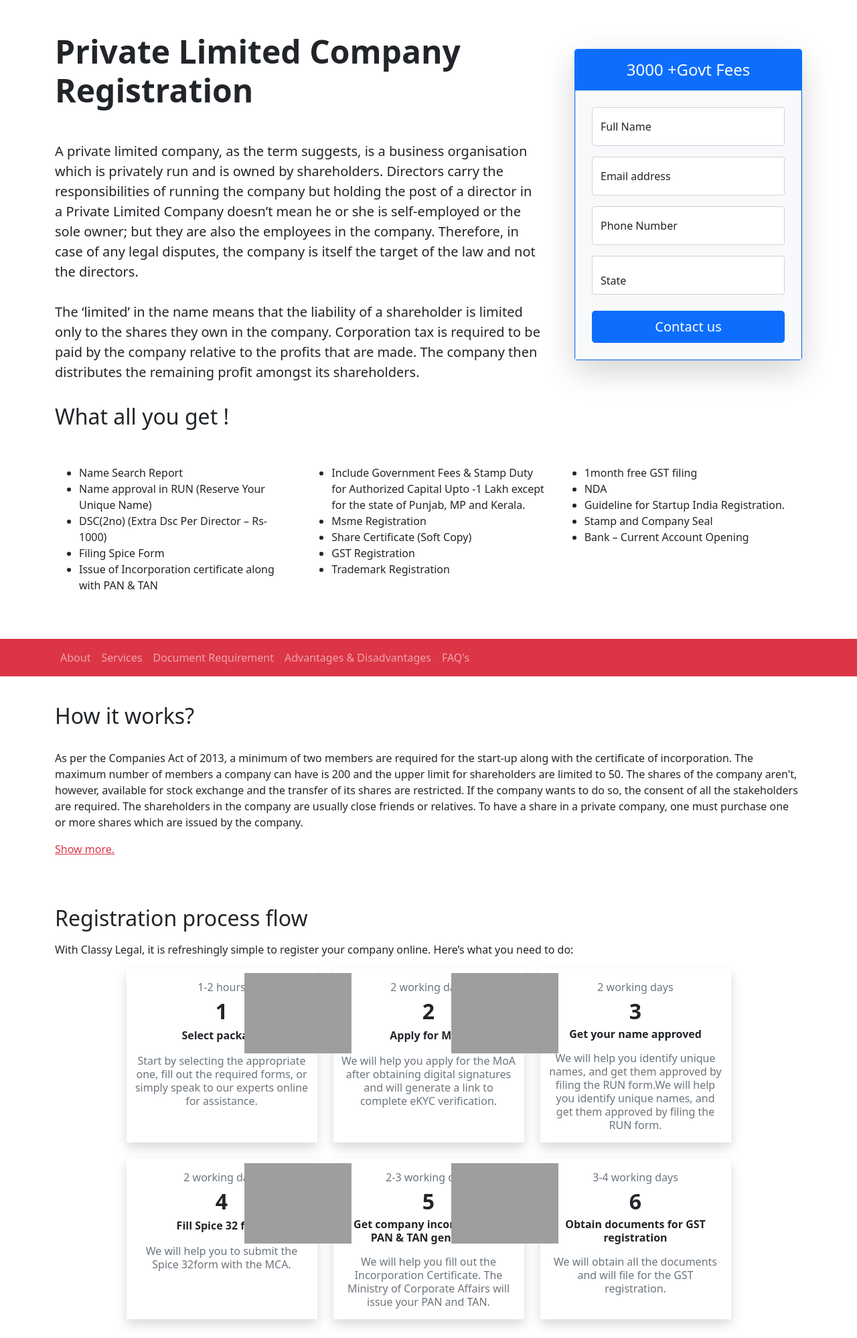
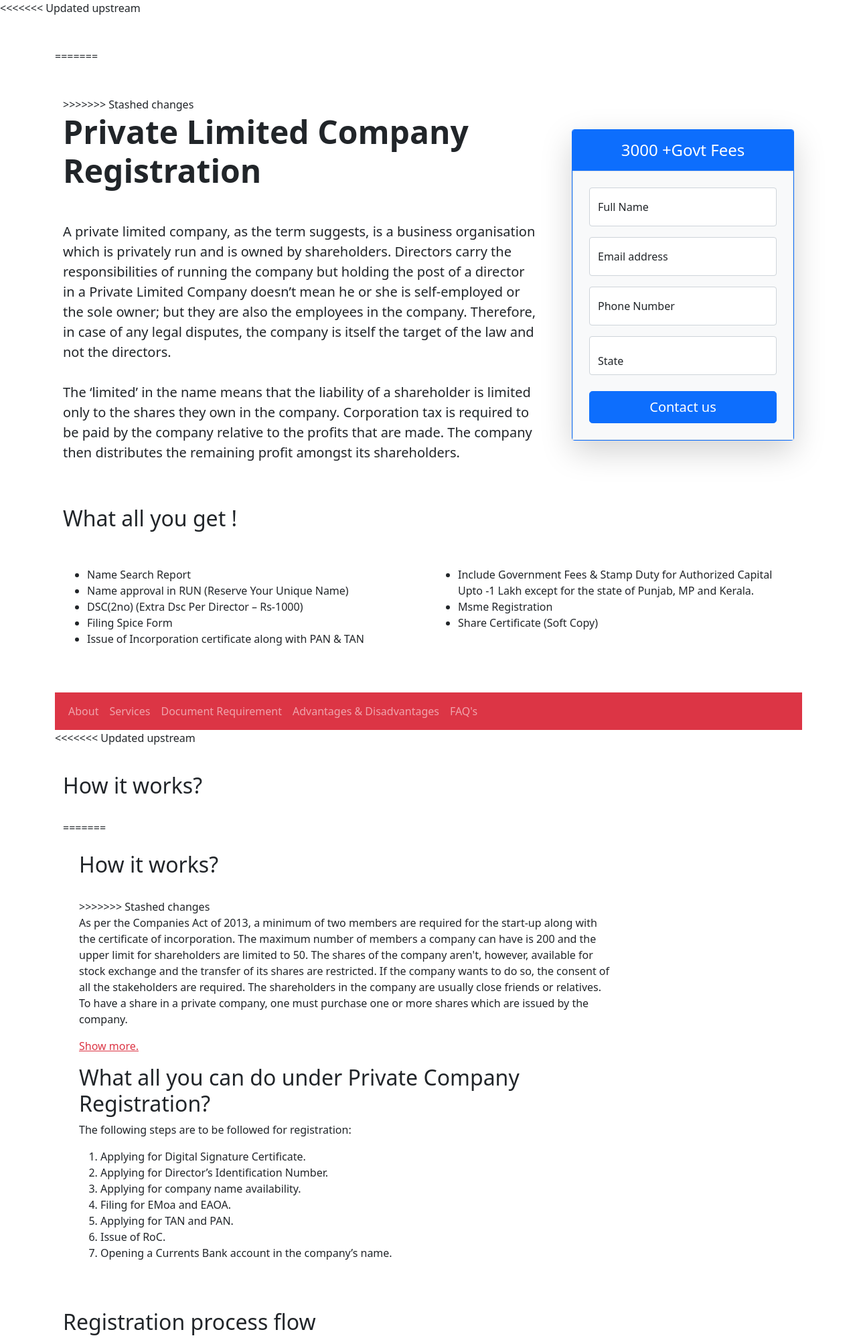
Before and after one commit to sohankanti17/ProjectClassy, a PHP site: page /pc_resgistration.php in a window 1280 px wide. Shown: the part 56-2054 px from the top of the page at 67% size. Run offline with PHP 8.4, Linux system fonts and the light colour scheme; some libraries are stand-ins or nearby versions; grey boxes are pictures that could not be loaded.

Commit message:
Left aligned

```diff
--- a/pc_resgistration.php
+++ b/pc_resgistration.php
@@ -19,7 +19,12 @@
 
         <!-- Actual page content starts from here -->
 
+<<<<<<< Updated upstream
         <div class="container mt-5">
+=======
+
+        <div class="container mt-5 mb-5">
+>>>>>>> Stashed changes
             <div class="row align-items-center g-lg-5">
                 <div class="col-lg-8 text-center text-lg-start">
                     <h2 class="display-5 fw-bold mb-5">Private Limited Company Registration</h2>
@@ -73,7 +78,7 @@
 
         <!-- Services section starts here -->
 
-        <div class="container mt-3 mb-5 ">
+        <div class="container mt-5 mb-5 ">
             <h2 class=" mb-5">What all you get !</h2>
             <div class="row p-1">
                 <div class="col-lg">
@@ -90,17 +95,6 @@
                         <li>Include Government Fees & Stamp Duty for Authorized Capital Upto -1 Lakh except for the state of Punjab, MP and Kerala.</li>
                         <li>Msme Registration</li>
                         <li>Share Certificate (Soft Copy)</li>
-                        <li>GST Registration</li>
-                        <li>Trademark Registration</li>
-                    </ul>
-                </div>
-                <div class="col-lg">
-                    <ul>
-                        <li>1month free GST filing</li>
-                        <li>NDA</li>
-                        <li>Guideline for Startup India Registration.</li>
-                        <li>Stamp and Company Seal</li>
-                        <li>Bank – Current Account Opening</li>
                     </ul>
                 </div>
             </div>
@@ -140,9 +134,17 @@
         <!-- Fixed navbar ends here -->
 
         <!-- About section starts here -->
+<<<<<<< Updated upstream
 
         <div class="container mt-3 py-4">
             <h2>How it works?</h2><br>
+=======
+
+        <div class="fluid-container ms-4 mt-4">
+            <div class="row">
+                <div class="col-9">
+                <h2>How it works?</h2><br>
+>>>>>>> Stashed changes
             <p>As per the Companies Act of 2013, a minimum of two members are required for the start-up along with the certificate of incorporation.
                 The maximum number of members a company can have is 200 and the upper limit for shareholders are limited to 50. The shares of the company
                  aren't, however, available for stock exchange and the transfer of its shares are restricted. If the company wants to do so, the consent
@@ -154,9 +156,34 @@
                     </a>
                 </p>
                 <div class="collapse" id="collapsePLC">
-                    <p> </p>
+                    <p>As per the Companies Act of 2013, a minimum of two members are required for the start-up along with the certificate of incorporation.
+                The maximum number of members a company can have is 200 and the upper limit for shareholders are limited to 50. The shares of the company
+                 aren't, however, available for stock exchange and the transfer of its shares are restricted. If the company wants to do so, the consent
+                  of all the stakeholders are required. The shareholders in the company are usually close friends or relatives. To have a share in a private
+                  company, one must purchase one or more shares which are issued by the company.</p>
+                </div>
+
+            <h2>What all you can do under Private Company Registration?</h2>
+            <p>The following steps are to be followed for registration:</p>
+            <ol>
+                <li>Applying for Digital Signature Certificate.</li>
+                <li>Applying for Director’s Identification Number.</li>
+                <li>Applying for company name availability.</li>
+                <li>Filing for EMoa and EAOA.</li>
+                <li>Applying for TAN and PAN.</li>
+                <li>Issue of RoC.</li>
+                <li>Opening a Currents Bank account in the company’s name.</li>
+            </ol>
+
+        </div>
+
+                </div>
+                <div class="col-3">
+
                 </div>
             </div>
+        </div>
+
 
         <!-- About section ends here -->
 
@@ -211,7 +238,9 @@
 
         <!-- Private Limited Company Registration Benefits starts here -->
 
-        <div class="container mt-5 mb-5 ">
+        <div class="fluid-container p-4">
+            <div class="row">
+                <div class="col-9">
                 <h2>Private Limited Company Registration Benefits</h2>
                     <p>Starting up a Private Limited Company has its down gains. Below are the benefits a private company enjoys:</p>
                     <ul class="mt-4">
@@ -229,6 +258,13 @@
                         </li>
                     </ul>
 
+
+                </div>
+                <div class="col-3">
+
+                </div>
+
+            </div>
         </div>
 
 
@@ -238,10 +274,13 @@
 
         <!-- Requirements section starts here -->
 
-        <div class="container mt-4">
+
+        <div class="fluid-container p-4">
+            <div class="row">
+                <div class="col-9">
                 <h2>Requirements for Registering your Business</h2>
         <div class="row mt-4">
-            <div class="col p-2">
+            <div class="col-4 p-2">
                 <div class="card align-items-center p-2 bg-light" style="height:100%">
                 <img src=".\assets\images\doc1.png" class="card-img-top mt-3" alt="..." style="height:50px; width:50px">
                     <div class="card-body">
@@ -253,7 +292,7 @@
                     </div>
                 </div>
             </div>
-            <div class="col p-2">
+            <div class="col-4 p-2">
                 <div class="card align-items-center bg-light p-2">
                 <img src=".\assets\images\doc2.png" class="card-img-top mt-3" alt="..." style="height:50px; width:50px">
                     <div class="card-body">
@@ -269,7 +308,7 @@
                     </div>
                 </div>
             </div>
-            <div class="col p-2">
+            <div class="col-4 p-2">
                 <div class="card align-items-center bg-light p-2" style="height:100%">
                 <img src=".\assets\images\doc3.png" class="card-img-top mt-3" alt="..." style="height:50px; width:50px">
                     <div class="card-body">
@@ -281,30 +320,41 @@
                     </div>
                 </div>
             </div>
+
+                </div>
+                <div class="col-3">
+
+                </div>
+
+            </div>
         </div>
 
         <!-- Requirement Section ends here -->
 
         <!-- Advantages & Disadvantages section starts here -->
 
-        <div class="container mt-3 py-3">
+        <div class="fluid-container p-4">
+            <div class="row">
+                <div class="col-9">
                 <h2 class="my-4 py-2 mb-4">Advantages & Disadvantages of Private Company Registration</h2>
-            <div class="row">
-                <div class="col-sm-12 col-md-6">
                 <h4 class="fw-normal mb-3">Advantages of Pvt Co. Registration</h4>
-                    <p><i class="fa fa-sack-dollar fa-2x pe-2"></i>No minimum capital</p>
-                    <p><i class="fa fa-house-chimney-window fa-2x pe-2"></i>Secure personal assets</p>
-                    <p><i class="fa fa-circle-minus fa-2x pe-2"></i>Best way to start business in India</p>
-                    <p><i class="fa fa-indian-rupee-sign fa-2x pe-2"></i>Raise funding whenever needed</p>
+                    <ol>
+                        <li> <p class="fw-bold">No Lower limit for startup-</p>  There’s no minimum amount that is required for starting a Private Company.</li>
+                        <li> <p class="fw-bold">Raising Funds- </p>Private Ltd. companies have a more professional status than a sole trader. It attracts investors who can provide funds for the growth of the company. </li>
+                        <li> <p class="fw-bold">Pvt. Ltd. Companies are FDI allowed- </p>Privately registered companies have the freedom of welcoming Foreign Direct Investments. </li>
+                    </ol>
+                <h4 class="fw-normal mb-3">Disadvantages of Pvt Co. Registration</h4>
+                    <ol>
+                        <li> <p class="fw-bold">Restrictions on stock exchanges</p> The obvious disadvantage of a private limited company is that it cannot sell its stocks publicly without the consent of all its members and shareholders. </li>
+                        <li> <p class="fw-bold">Limit on maximum number of shareholders-</p>The maximum numbers of shareholders a private company can accommodate is 50.</li>
+                        <li> <p class="fw-bold">Mandatory Compliances- </p>The company needs to maintain few obligations, failing to do which can result in fines worth large sums of money. For instance, the directors need to disclose their interests from time to time, file annual returns and maintain statutory registers with the Ministry of Corporate Affairs.  </li>
+                    </ol>
+
+                </div>
+                <div class="col-3">
+
                 </div>
 
-                <div class="col-sm-12 col-md-6">
-                    <h4 class="fw-normal mb-3">Disadvantages of Pvt Co. Registration</h4>
-                    <p><i class="fa fa-sack-dollar fa-2x pe-2"></i>Cannot accept deposits</p>
-                    <p><i class="fa fa-house-chimney-window fa-2x pe-2"></i>Strict compliances</p>
-                    <p><i class="fa fa-circle-minus fa-2x pe-2"></i>Yearly compliance cost</p>
-                    <p><i class="fa fa-indian-rupee-sign fa-2x pe-2"></i>Bank finance not available before 2 years</p>
-                </div>
             </div>
         </div>
 
@@ -312,65 +362,59 @@
 
         <!-- FAQ's section starts here -->
 
-        <div class="container mt-3 p-2 mb-3">
+        <div class="fluid-container">
+            <div class="row">
+                <div class="col-9">
                 <h2 class="mb-4">Frequently Asked Questions</h2>
             <div class="accordion accordion-flush">
                 <div class="accordion-item">
                     <h2 class="accordion-header" id="flush-headingOne">
                     <button class="accordion-button collapsed" type="button" data-bs-toggle="collapse" data-bs-target="#flush-collapseOne" aria-expanded="false" aria-controls="flush-collapseOne">
-                        Accordion Item #1
+                    1.	What is the Time and Cost of Private Company Registration?
                     </button>
                     </h2>
                     <div id="flush-collapseOne" class="accordion-collapse collapse" aria-labelledby="flush-headingOne" data-bs-parent="#accordionFlushExample">
-                    <div class="accordion-body">Placeholder content for this accordion, which is intended to demonstrate the <code>.accordion-flush</code> class. This is the first item's
-                    accordion body.</div>
+                    <div class="accordion-body">It usually takes around 10-15 days for registration after all the documents are submitted. The cost of registering a company as a Private Limited Company ranges from Rs. 6,000 to Rs. 30,000. This depends on the number of directors, members and few other factors. </div>
                     </div>
                 </div>
                 <div class="accordion-item">
                     <h2 class="accordion-header" id="flush-headingTwo">
                     <button class="accordion-button collapsed" type="button" data-bs-toggle="collapse" data-bs-target="#flush-collapseTwo" aria-expanded="false" aria-controls="flush-collapseTwo">
-                        Accordion Item #2
+                    2.	How to choose a company name for Private Company Registration?
                     </button>
                     </h2>
                     <div id="flush-collapseTwo" class="accordion-collapse collapse" aria-labelledby="flush-headingTwo" data-bs-parent="#accordionFlushExample">
-                    <div class="accordion-body">Placeholder content for this accordion, which is intended to demonstrate the <code>.accordion-flush</code> class. This is the second item's accordion body.
-                    Let's imagine this being filled with some actual content.</div>
+                    <div class="accordion-body">The first rule is to avoid choosing an undesirable and controversial name. Also, one has to carefully adhere to the Emblems and Names Act.</div>
                     </div>
                 </div>
                 <div class="accordion-item">
                     <h2 class="accordion-header" id="flush-headingThree">
                     <button class="accordion-button collapsed" type="button" data-bs-toggle="collapse" data-bs-target="#flush-collapseThree" aria-expanded="false" aria-controls="flush-collapseThree">
-                        Accordion Item #3
+                    3.	Who can start a private company in India?
                     </button>
                     </h2>
                     <div id="flush-collapseThree" class="accordion-collapse collapse" aria-labelledby="flush-headingThree" data-bs-parent="#accordionFlushExample">
-                    <div class="accordion-body">Placeholder content for this accordion, which is intended to demonstrate the <code>.accordion-flush</code> class. This is the third item's accordion body.
-                    Nothing more exciting happening here in terms of content, but just filling up the space to make it look, at least at first glance, a bit more representative of how this would look in
-                     a real-world application.</div>
+                    <div class="accordion-body">-	Any organisation is eligible to start a pvt. company. According to the Companies Act, 2013, minimum two members are required for starting up a private company. The documents required are -  PAN card, Govt ID proof - Voters’ ID or passport or driver’s licence, Bank statement, Utility bills either mobile or gas or electricity, Passport size photograph, Specimen signature - Director’s signature on a blank document and DIN.</div>
                     </div>
                 </div>
                 <div class="accordion-item">
                     <h2 class="accordion-header" id="flush-headingFour">
                     <button class="accordion-button collapsed" type="button" data-bs-toggle="collapse" data-bs-target="#flush-collapseFour" aria-expanded="false" aria-controls="flush-collapseFour">
-                        Accordion Item #4
+                    4.	How to raise funding in a Private Limited Company?
                     </button>
                     </h2>
                     <div id="flush-collapseFour" class="accordion-collapse collapse" aria-labelledby="flush-headingFour" data-bs-parent="#accordionFlushExample">
-                    <div class="accordion-body">Placeholder content for this accordion, which is intended to demonstrate the <code>.accordion-flush</code> class. This is the third item's accordion body.
-                     Nothing more exciting happening here in terms of content, but just filling up the space to make it look, at least at first glance, a bit more representative of how this would look
-                     in a real-world application.</div>
+                    <div class="accordion-body">-	Private companies aren’t allowed to sell their shares at the stock exchange. Therefore, in order to raise funds, companies need investors and shareholders. Other major sources of their fundings are retained earnings, debt capitals and equity capitals.</div>
                     </div>
                 </div>
                 <div class="accordion-item">
                     <h2 class="accordion-header" id="flush-headingFive">
                     <button class="accordion-button collapsed" type="button" data-bs-toggle="collapse" data-bs-target="#flush-collapseFive" aria-expanded="false" aria-controls="flush-collapseFive">
-                        Accordion Item #5
+                    5. Why should you establish a Private Limited Company?
                     </button>
                     </h2>
                     <div id="flush-collapseFive" class="accordion-collapse collapse" aria-labelledby="flush-headingFive" data-bs-parent="#accordionFlushExample">
-                    <div class="accordion-body">Placeholder content for this accordion, which is intended to demonstrate the <code>.accordion-flush</code> class. This is the third item's accordion body.
-                    Nothing more exciting happening here in terms of content, but just filling up the space to make it look, at least at first glance, a bit more representative of how this would look
-                    in a real-world application.</div>
+                    <div class="accordion-body">-	Professional Status. A pvt. Ltd. Company has a higher status and a more professional reach than a sole trader. Other businesses and investors are usually more willing to work with Pvt. Ltd. companies.</div>
                     </div>
                 </div>
                 <div class="accordion-item">
@@ -434,7 +478,15 @@
                     </div>
                 </div>
             </div>
+
                 </div>
+                <div class="col-3">
+
+                </div>
+
+            </div>
+        </div>
+
 
         <!-- FAQ;s section ends here -->
 
```
Also changed, not shown: assets/images/ben1.png (added), assets/images/ben2.png (added), assets/images/ben3.png (added), assets/images/ben4.png (added). Lines whose indentation alone changed are shown as unchanged.
